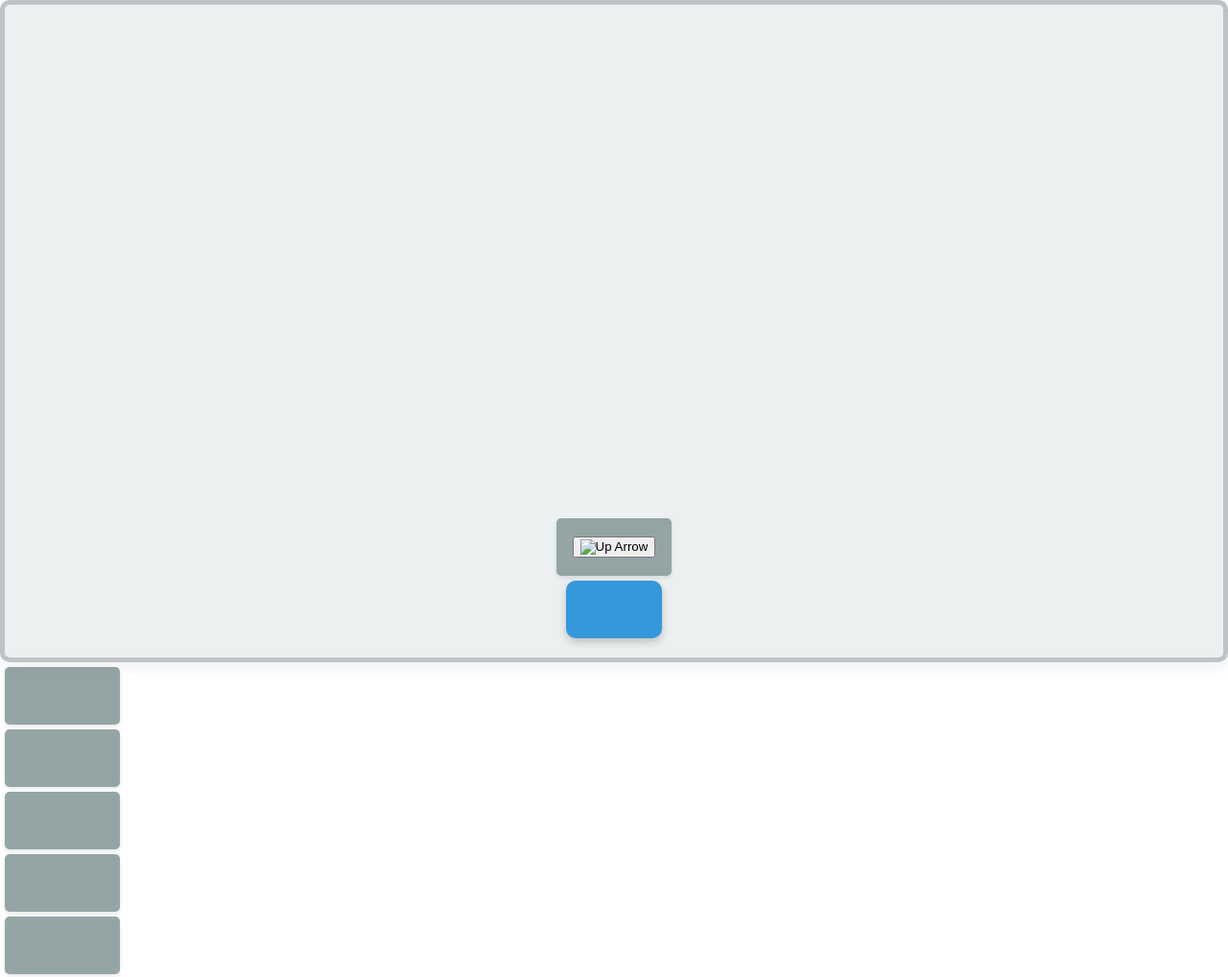
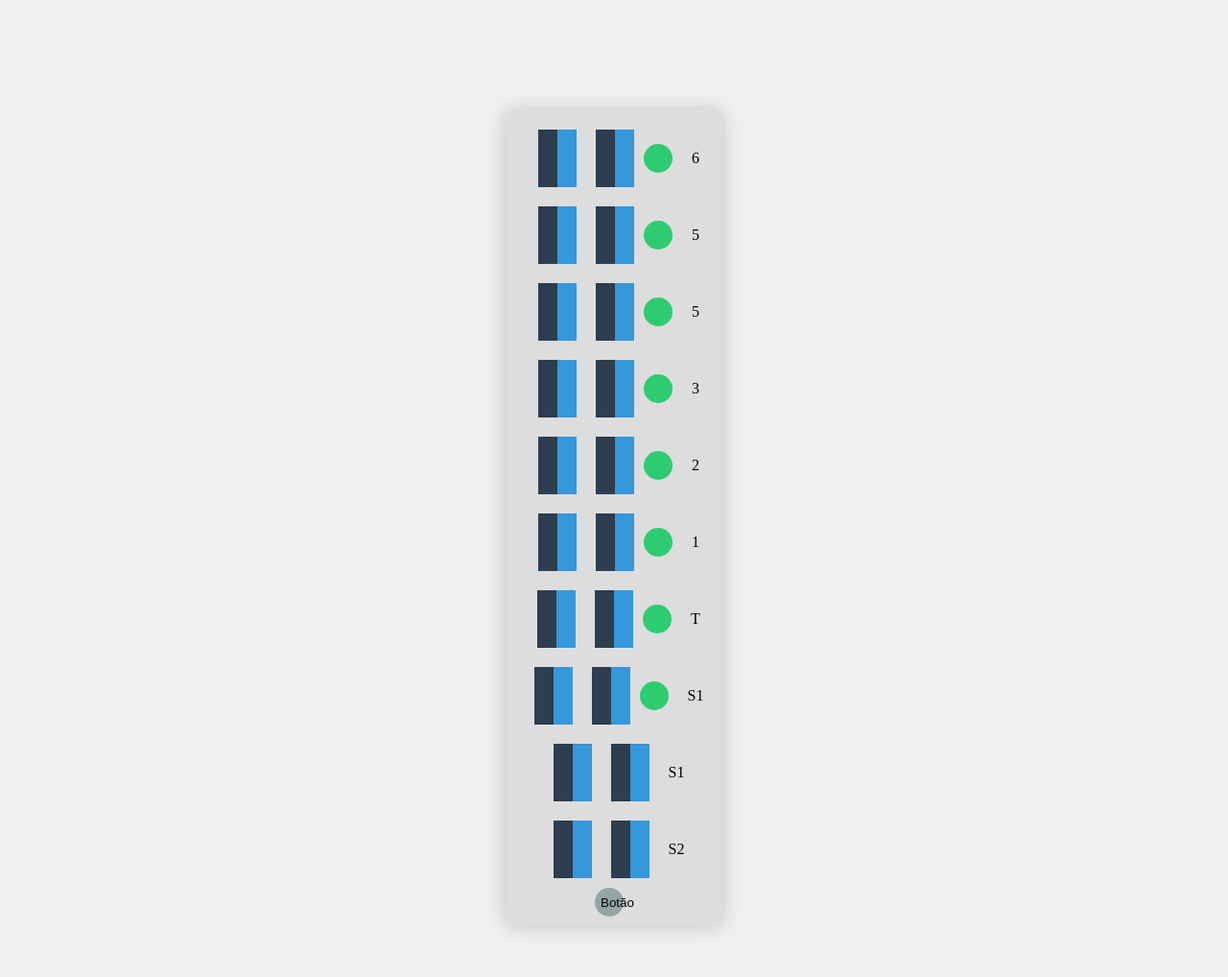
Before and after one commit to oliveiramarcelo12/RevisaoWeb, a plain HTML site: page Elevador/index.html in a window 1280 px wide. Shown: the top 1018 px of the page at 96% size. Drawn offline with Linux system fonts and the light colour scheme.

Commit message:
31/01/2024

```diff
--- a/Elevador/index.html
+++ b/Elevador/index.html
@@ -4,41 +4,151 @@
   <meta charset="UTF-8">
   <meta name="viewport" content="width=device-width, initial-scale=1.0">
   <link rel="stylesheet" href="style.css">
-    <title>Elevador</title>
+  <title>Desenho do Prédio</title>
 </head>
 <body>
+
 <div class="building">
-          <!-- Estrutura do prédio -->
+
   <div class="floor" id="floor6">
-            <button class="floor-button" onclick="callElevator(6)"><img src="up-arrow.png" alt="Up Arrow"></button>
+    <div class="elevator left" id="elevator1">
+      <div class="door left" id="door1-left"></div>
+      <div class="door right" id="door1-right"></div>
     </div>
-    <div class="elevator-shaft">
-      <div class="elevator" id="elevator"></div>
+    <div class="elevator right" id="elevator2">
+      <div class="door left" id="door2-left"></div>
+      <div class="door right" id="door2-right"></div>
     </div>
+    <button class="round-button" onclick="callElevatorFromFloor(6)"></button>
+    <span></span>
+    <div class="floor-indicator">6</div>
   </div>
-  <div class="floor"></div>
-  <div class="floor"></div>
-  <div class="floor"></div>
-  <div class="floor"></div>
-  <div class="floor"></div>
-  <div class="floor"></div>
-  <div class="floor"></div>
-  <div class="floor"></div>
+  <div class="floor" id="floor5">
+    <div class="elevator left" id="elevator1">
+      <div class="door left" id="door1-left"></div>
+      <div class="door right" id="door1-right"></div>
+    </div>
+    <div class="elevator right" id="elevator2">
+      <div class="door left" id="door2-left"></div>
+      <div class="door right" id="door2-right"></div>
+    </div>
+    <button class="round-button" onclick="callElevatorFromFloor(5)"></button>
+    <span></span>
+    <div class="floor-indicator">5</div>
+  </div>
 
-        <div class="floor" onclick="callElevator(6)">6</div>
-        <div class="floor" onclick="callElevator(5)">5</div>
-        <div class="floor" onclick="callElevator(4)">4</div>
-        <div class="floor" onclick="callElevator(3)">3</div>
-        <div class="floor" onclick="callElevator(2)">2</div>
-        <div class="floor" onclick="callElevator(1)">1</div>
-        <div class="floor" onclick="callElevator(0)">0</div>
-        <div class="floor" onclick="callElevator(-1)">Sub1</div>
-        <div class="floor" onclick="callElevator(-2)">Sub2</div>
-        <button class="call-button" onclick="callElevatorBoth()">Chamar Elevador</button>
-        <div class="elevator-shaft">
-          <div class="elevator" id="elevator1"></div>
-          <div class="elevator" id="elevator2"></div>
+  <div class="floor" id="floor4">
+    <div class="elevator left" id="elevator1">
+      <div class="door left" id="door1-left"></div>
+      <div class="door right" id="door1-right"></div>
     </div>
+    <div class="elevator right" id="elevator2">
+      <div class="door left" id="door2-left"></div>
+      <div class="door right" id="door2-right"></div>
+    </div>
+    <button class="round-button" onclick="callElevatorFromFloor(4)"></button>
+    <span></span>
+    <div class="floor-indicator">5</div>
+  </div>
+
+  <div class="floor" id="floor3">
+    <div class="elevator left" id="elevator1">
+      <div class="door left" id="door1-left"></div>
+      <div class="door right" id="door1-right"></div>
+    </div>
+    <div class="elevator right" id="elevator2">
+      <div class="door left" id="door2-left"></div>
+      <div class="door right" id="door2-right"></div>
+    </div>
+    <button class="round-button" onclick="callElevatorFromFloor(3)"></button>
+    <span></span>
+    <div class="floor-indicator">3</div>
+  </div>
+
+
+  <div class="floor" id="floor2">
+    <div class="elevator left" id="elevator1">
+      <div class="door left" id="door1-left"></div>
+      <div class="door right" id="door1-right"></div>
+    </div>
+    <div class="elevator right" id="elevator2">
+      <div class="door left" id="door2-left"></div>
+      <div class="door right" id="door2-right"></div>
+    </div>
+    <button class="round-button" onclick="callElevatorFromFloor(2)"></button>
+    <span></span>
+    <div class="floor-indicator">2</div>
+  </div>
+
+  <div class="floor" id="floor1">
+    <div class="elevator left" id="elevator1">
+      <div class="door left" id="door1-left"></div>
+      <div class="door right" id="door1-right"></div>
+    </div>
+    <div class="elevator right" id="elevator2">
+      <div class="door left" id="door2-left"></div>
+      <div class="door right" id="door2-right"></div>
+    </div>
+    <button class="round-button" onclick="callElevatorFromFloor(1)"></button>
+    <span></span>
+    <div class="floor-indicator">1</div>
+  </div>
+
+  <!-- Adicione a classe da cor específica para cada andar -->
+  <div class="floor" id="floor0">
+    <div class="elevator left" id="elevator1">
+      <div class="door left" id="door1-left"></div>
+      <div class="door right" id="door1-right"></div>
+    </div>
+    <div class="elevator right" id="elevator2">
+      <div class="door left" id="door2-left"></div>
+      <div class="door right" id="door2-right"></div>
+    </div>
+    <button class="round-button" onclick="callElevatorFromFloor(0)"></button>
+    <span></span>
+    <div class="floor-indicator">T</div>
+  </div>
+
+  <div class="floor" id="floor-01">
+    <div class="elevator left" id="elevator1">
+      <div class="door left" id="door1-left"></div>
+      <div class="door right" id="door1-right"></div>
+    </div>
+    <div class="elevator right" id="elevator2">
+      <div class="door left" id="door2-left"></div>
+      <div class="door right" id="door2-right"></div>
+    </div>
+    <button class="round-button" onclick="callElevatorFromFloor(-1)"></button>
+    <span></span>
+    <div class="floor-indicator">S1</div>
+  </div>
+
+<div class="floor" id="floor-01">
+  <div class="elevator left" id="elevator1">
+    <div class="door left" id="door1-left"></div>
+    <div class="door right" id="door1-right"></div>
+  </div>
+  <div class="elevator right" id="elevator2">
+    <div class="door left" id="door2-left"></div>
+    <div class="door right" id="door2-right"></div>
+  </div>
+  <div class="floor-indicator">S1</div>
+</div>
+
+<div class="floor" id="floor-02">
+  <div class="elevator left" id="elevator1">
+    <div class="door left" id="door1-left"></div>
+    <div class="door right" id="door1-right"></div>
+  </div>
+  <div class="elevator right" id="elevator2">
+    <div class="door left" id="door2-left"></div>
+    <div class="door right" id="door2-right"></div>
+  </div>
+  <div class="floor-indicator">S2</div>
+</div>
+
+
+<button class="gray-button" onclick="toggleRed()">Botão</button>
 </div>
 
 <script src="script.js"></script>
--- a/Elevador/script.js
+++ b/Elevador/script.js
@@ -1,37 +1,23 @@
-// Variáveis para armazenar as posições atuais dos dois elevadores
-let elevator1Floor = 0;
-let elevator2Floor = 0;
-
-// Função chamada quando o botão é clicado para chamar o elevador
-function callElevatorBoth() {
-  const targetFloor = prompt("Digite o andar desejado:");
-  const requestedFloor = parseInt(targetFloor);
-
-  // Calcula a distância de cada elevador ao andar solicitado
-  const distance1 = Math.abs(requestedFloor - elevator1Floor);
-  const distance2 = Math.abs(requestedFloor - elevator2Floor);
-
-  // Chama o elevador mais próximo do andar solicitado
-  if (distance1 < distance2) {
-    moveElevator(1, requestedFloor);
-  } else {
-    moveElevator(2, requestedFloor);
-  }
+// Adicione uma função para chamar o elevador a partir do botão de cada andar
+function callElevator(floor) {
+  let closestElevator = findClosestElevator(floor);
+  moveElevator(closestElevator, floor);
 }
 
-// Função responsável por animar o movimento do elevador para o andar desejado
-function moveElevator(elevatorNumber, floor) {
-  const elevator = document.getElementById(`elevator${elevatorNumber}`);
-  const floorHeight = 70;
-  const targetPosition = (floor >= 0 ? 6 - floor : -floor + 7) * floorHeight;
+// Adicione uma função para encontrar o elevador mais próximo
+function findClosestElevator(floor) {
+  const distanceToElevator1 = Math.abs(floor - currentFloor(elevator1));
+  const distanceToElevator2 = Math.abs(floor - currentFloor(elevator2));
 
-  // Atualiza a posição do elevador animadamente
-  elevator.style.bottom = targetPosition + 'px';
+  return distanceToElevator1 < distanceToElevator2 ? elevator1 : elevator2;
+}
 
-  // Atualiza o andar atual do elevador correspondente
-  if (elevatorNumber === 1) {
-    elevator1Floor = floor;
-  } else if (elevatorNumber === 2) {
-    elevator2Floor = floor;
-  }
+// Adapte a função de movimento para aceitar um elevador específico
+function moveElevator(elevator, floor) {
+  const elevatorElement = document.getElementById(elevator);
+  // Restante do código para movimentar o elevador
 }
+function toggleRed() {
+  const button = document.querySelector('.gray-button');
+  button.classList.toggle('clicked');
+}
--- a/Elevador/style.css
+++ b/Elevador/style.css
@@ -1,65 +1,75 @@
 body {
   margin: 0;
-    font-family: 'Arial', sans-serif;
+  padding: 0;
+  display: flex;
+  justify-content: center;
+  align-items: center;
+  height: 135vh;
+  background-color: #f0f0f0; /* Cor de fundo, ajuste conforme necessário */
+}
+
+.container {
+  text-align: center;
 }
 
 .building {
   display: flex;
   flex-direction: column;
   align-items: center;
-    justify-content: flex-end; /* Para alinhar o prédio na parte inferior */
-    height: 80vh;
-    background-color: #ecf0f1;
-    border: 5px solid #bdc3c7;
-    padding: 20px;
+  background-color: #ddd; /* Cor do prédio, ajuste conforme necessário */
+  padding: 10px;
   border-radius: 10px;
-    box-shadow: 0 0 20px rgba(0, 0, 0, 0.1);
-    position: relative;
-    transition: box-shadow 0.3s ease;
+  box-shadow: 0 0 20px rgba(0, 0, 0, 0.2); /* Sombra para efeito tridimensional */
+  text-align: center; /* Centralizar o prédio na tela */
 }
 
-  /* Estilo do prédio (cada andar) */
 .floor {
-    width: 120px;
-    height: 60px;
-    background-color: #95a5a6;
-    margin: 5px;
   display: flex;
-    justify-content: center;
   align-items: center;
-    color: #fff;
-    border-radius: 5px;
-    box-shadow: 0 2px 4px rgba(0, 0, 0, 0.1);
-  }
-
-  /* Estilo do elevador */
-  .elevator-shaft {
-    display: flex;
-    align-items: flex-end; /* Para alinhar o elevador na parte inferior do andar */
+  margin: 10px;
 }
 
 .elevator {
-    width: 100px;
+  width: 40px;
   height: 60px;
-    background-color: #3498db;
-    transition: 0.5s;
-    border-radius: 10px;
-    box-shadow: 0 4px 8px rgba(0, 0, 0, 0.2);
+  background-color: #3498db; /* Cor do elevador, ajuste conforme necessário */
+  position: relative;
+  margin: 0 10px;
 }
 
-  .call-button {
-    margin-top: 10px;
-    padding: 10px 20px;
-    font-size: 16px;
-    background-color: #3498db;
+.door {
+  width: 20px;
+  height: 60px;
+  background-color: #2c3e50; /* Cor da porta do elevador, ajuste conforme necessário */
+  position: absolute;
+  top: 0;
+  transition: 0.5s; /* Animação de abertura/fechamento da porta */
+}
+
+.floor-indicator {
+  margin-left: 10px;
+}
+
+.round-button {
+  width: 30px;
+  height: 30px;
+  border-radius: 50%;
+  background-color: #2ecc71; /* Cor do botão, ajuste conforme necessário */
   color: #fff;
   border: none;
-    border-radius: 5px;
-    cursor: pointer;
-    transition: background-color 0.3s;
-    box-shadow: 0 2px 4px rgba(0, 0, 0, 0.1);
+  margin-right: 10px;
 }
 
-  .call-button:hover {
-    background-color: #2980b9;
+.gray-button {
+  width: 30px;
+  height: 30px;
+  border-radius: 50%;
+  background-color: #95a5a6; /* Cor do botão cinza, ajuste conforme necessário */
+  border: none;
+  margin-right: 10px;
 }
+
+/* Adicione a regra hover para mudar a cor do botão cinza quando clicado */
+.gray-button:hover {
+  background-color: #e74c3c; /* Cor vermelha quando o botão cinza é clicado */
+}
```
Also changed, not shown: Elevador/img/botao-de-elevador-icone-vetor-modelo-ilustracao-logotipo-design_942802-3353.jpg (added). Lines whose indentation alone changed are shown as unchanged.
